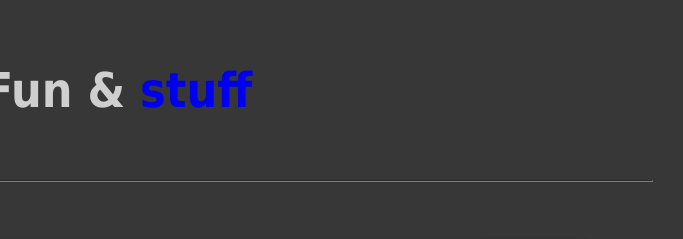
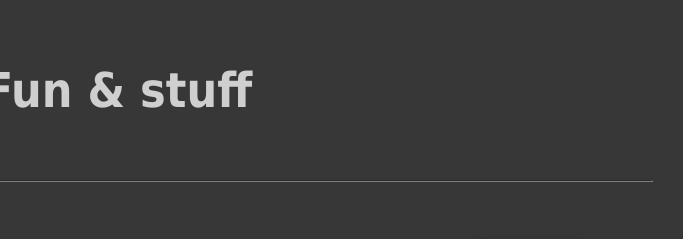
Before and after one commit to JackGelotte/Project-42, a plain HTML site: page joke.html in a window 1280 px wide. Shown: the top 239 px of the page, 597-1280 px from the left. Drawn offline with Linux system fonts and the light colour scheme.

Commit message:
sista css. Lovar.

```diff
--- a/script/joke.js
+++ b/script/joke.js
@@ -104,6 +104,7 @@ async function chuckList() {
     }
 }
 
+// Förhoppningsvis har du redan sett vad detta gör :D
 let progPlay = document.querySelector('#Programming');
 let logoPlay = document.querySelector('#risitas');
 logoPlay.style.cursor = "help";
--- a/scss/main.scss
+++ b/scss/main.scss
@@ -36,9 +36,7 @@ body {
   }
   &__stuff {
     text-decoration: none;
-    &:visited {
-      color: $text-color;
-    }
+    color: $text-color;
   }
 }
 
```
Also changed, not shown: css/main.css.
